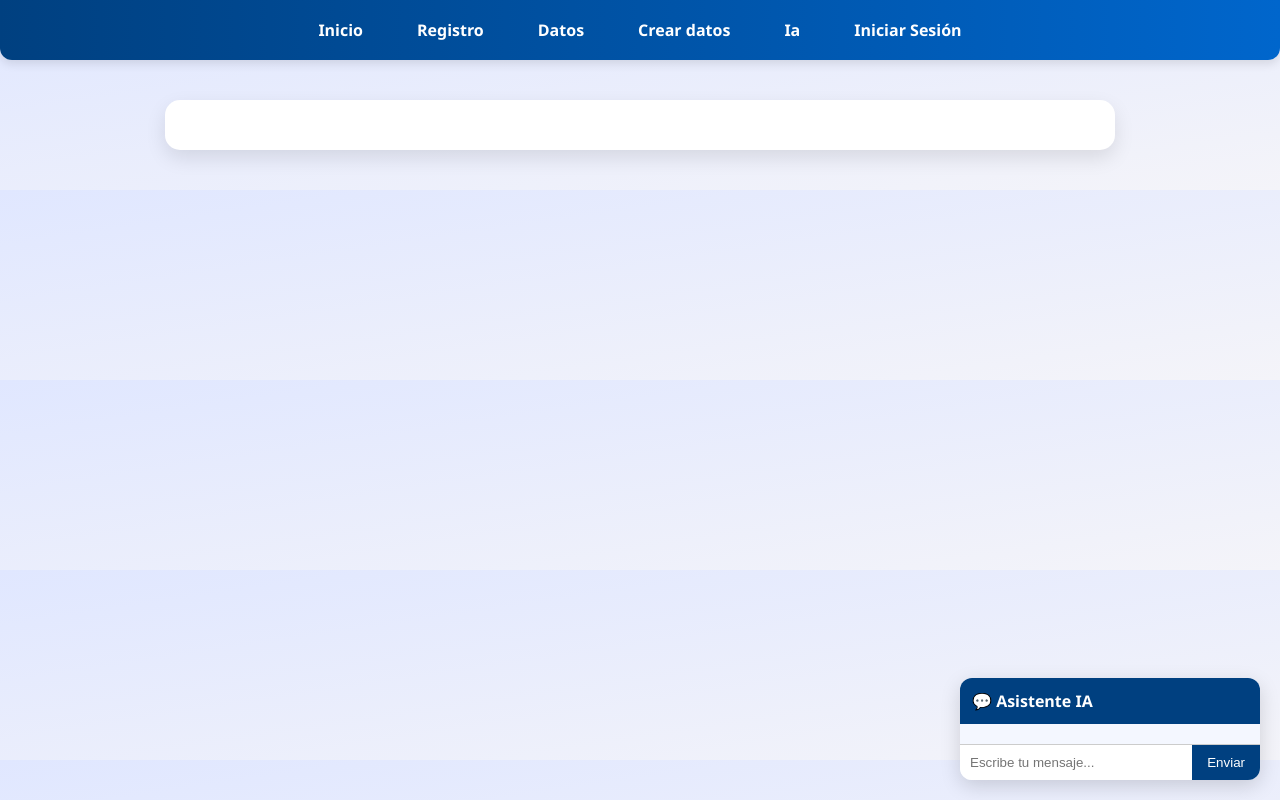
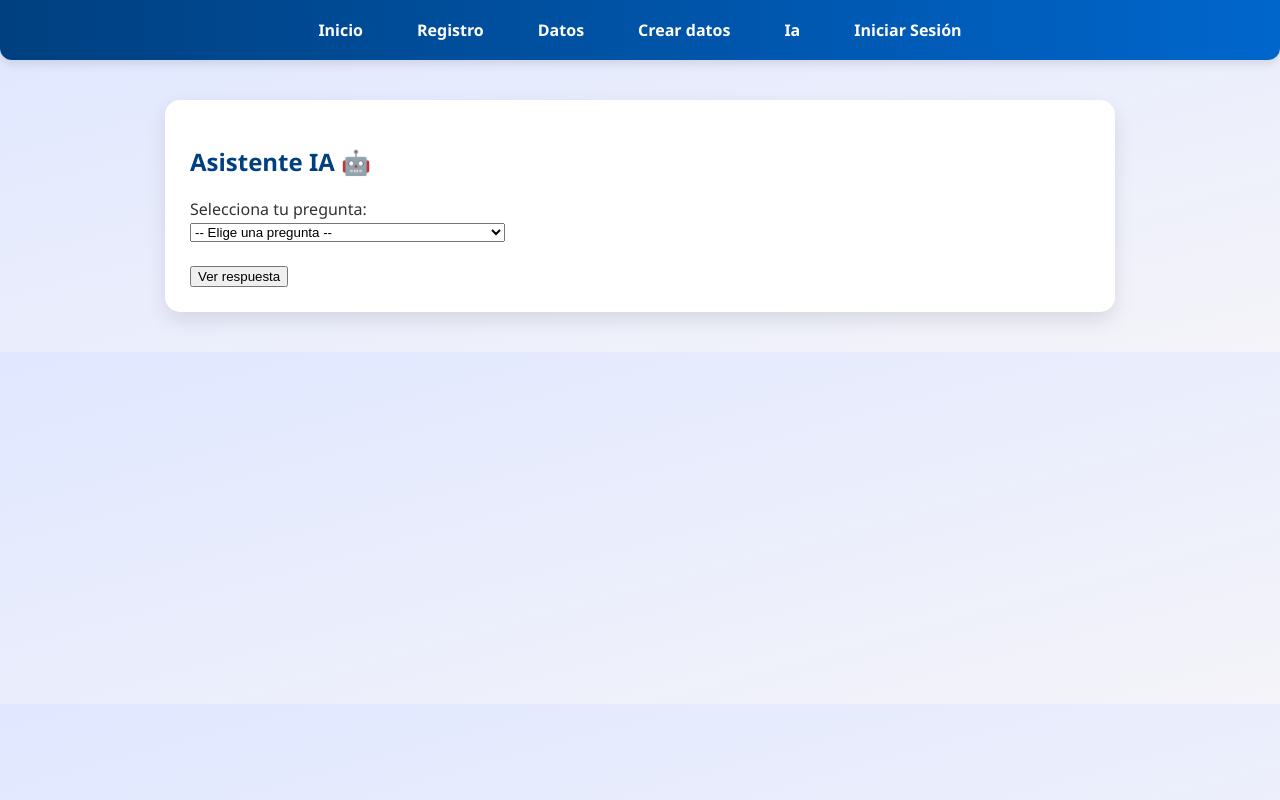
Before and after one commit to fernandaespinel549-droid/Plataforma, a Django app: page /ai_chat/ in a window 1280 px wide. Run offline with Django 5.2, Linux system fonts and the light colour scheme.

Commit message:
pro
yecto

```diff
--- a/Empresa/models.py
+++ b/Empresa/models.py
@@ -8,7 +8,7 @@ class Datos(models.Model):
     importante = models.BooleanField(default=False)
     user = models.ForeignKey(User, on_delete=models.CASCADE)
     cargo_empleado = models.CharField(max_length=100, null=True, blank=True)
-    cedula = models.CharField(max_length=10, default="0000000000")
+    cedula = models.CharField(max_length=10, default="")
     fecha_ingreso = models.DateField(null=True, blank=True)
     salario = models.DecimalField(max_digits=10, decimal_places=2, null=True, blank=True)
 
--- a/Empresa/templates/ai_chat.html
+++ b/Empresa/templates/ai_chat.html
@@ -1,100 +1,23 @@
 {% extends 'bases.html' %}
 
 {% block content %}
-<div id="ai-chat-widget">
-    <div id="chat-header">💬 Asistente IA</div>
-    <div id="chat-body">
-        {% if respuesta %}
-            <div class="chat-message ai-message">{{ respuesta }}</div>
-        {% endif %}
-    </div>
-    <form id="chat-form" method="post">
-        {% csrf_token %}
-        <input type="text" name="pregunta" placeholder="Escribe tu mensaje..." autocomplete="off" required>
-        <button type="submit">Enviar</button>
-    </form>
+<h2>Asistente IA 🤖</h2>
+<form method="post">
+  {% csrf_token %}
+  <label for="pregunta">Selecciona tu pregunta:</label><br>
+  <select name="pregunta" required>
+    <option value="">-- Elige una pregunta --</option>
+    <option value="¿Cómo creo un nuevo usuario?">¿Cómo creo un nuevo usuario?</option>
+     <option value="¿Cómo agrego un nuevo empleado?">¿Cómo agrego un nuevo empleado?</option>
+     <option value="¿En donde veo el nuevo empleado que agregue?">¿En donde veo el nuevo empleado que agregue?</option>
+  </select><br><br>
+  <button type="submit">Ver respuesta</button>
+</form>
+
+{% if respuesta %}
+<h3>Respuesta:</h3>
+<div style="padding:10px; background:#f4f4f4; border-radius:5px;">
+  {{ respuesta }}
 </div>
-
-<style>
-    /* Widget flotante */
-    #ai-chat-widget {
-        position: fixed;
-        bottom: 20px;
-        right: 20px;
-        width: 300px;
-        background: #f4f7ff;
-        border-radius: 12px;
-        box-shadow: 0 6px 20px rgba(0,0,0,0.15);
-        overflow: hidden;
-        font-family: 'Segoe UI', Tahoma, Geneva, Verdana, sans-serif;
-        z-index: 9999;
-    }
-
-    #chat-header {
-        background: #004080;
-        color: white;
-        padding: 12px;
-        font-weight: bold;
-        cursor: pointer;
-    }
-
-    #chat-body {
-        max-height: 250px;
-        overflow-y: auto;
-        padding: 10px;
-    }
-
-    .chat-message {
-        margin: 5px 0;
-        padding: 8px 12px;
-        border-radius: 10px;
-        clear: both;
-    }
-
-    .ai-message {
-        background-color: #e0e7ff;
-        float: left;
-    }
-
-    #chat-form {
-        display: flex;
-        border-top: 1px solid #ccc;
-    }
-
-    #chat-form input[type="text"] {
-        flex: 1;
-        padding: 10px;
-        border: none;
-        border-radius: 0;
-    }
-
-    #chat-form button {
-        background-color: #004080;
-        color: white;
-        border: none;
-        padding: 10px 15px;
-        cursor: pointer;
-        transition: 0.3s;
-    }
-
-    #chat-form button:hover {
-        background-color: #0066cc;
-    }
-</style>
-
-<script>
-    // Scroll automático hacia el último mensaje
-    const chatBody = document.getElementById('chat-body');
-    chatBody.scrollTop = chatBody.scrollHeight;
-
-    // Toggle del widget al hacer click en el header
-    const chatWidget = document.getElementById('ai-chat-widget');
-    const chatHeader = document.getElementById('chat-header');
-    let open = true;
-    chatHeader.onclick = function() {
-        open = !open;
-        chatBody.style.display = open ? 'block' : 'none';
-        document.getElementById('chat-form').style.display = open ? 'flex' : 'none';
-    }
-</script>
+{% endif %}
 {% endblock %}
--- a/Empresa/views.py
+++ b/Empresa/views.py
@@ -85,18 +85,23 @@ def singup(request):
                               {"form": UserCreationForm(),
                                "error":"Error, Las contraseñas no coinciden"})
 
-import openai
-openai.api_key = settings.OPENAI_API_KEY
 
-def ai_assistant(request):
+
+from django.shortcuts import render
+
+# Diccionario de preguntas y respuestas
+FAQ = {
+    "¿Cómo creo un nuevo usuario?": "Para crear un nuevo usuario, ve al panel de registro, completa los campos requeridos y guarda los cambios.",
+"¿Cómo agrego un nuevo empleado?": "Para agregar un nuevo empleado, ve al panel de crear datos, completa los campos requeridos y guarda los cambios.",
+"¿En donde veo el nuevo empleado que agregue?": "Para ver el nuevo empleado que agregaste, ve al panel de Datos, ahí encontrarás todos los datos de los empleados y el nuevo empleado que agregaste.",
+
+    # Agrega más preguntas y respuestas aquí
+}
+
+def generar_respuesta(request):
     respuesta = ""
     if request.method == "POST":
         pregunta = request.POST.get("pregunta")
-        if pregunta:
-            completion = openai.ChatCompletion.create(
-                model="gpt-4",
-                messages=[{"role": "user", "content": pregunta}],
-                max_tokens=200
-            )
-            respuesta = completion.choices[0].message.content
+        respuesta = FAQ.get(pregunta, "No tenemos una respuesta para esa pregunta.")
+
     return render(request, "ai_chat.html", {"respuesta": respuesta})
--- a/P_E/settings.py
+++ b/P_E/settings.py
@@ -125,8 +125,3 @@ STATIC_URL = 'static/'
 # https://docs.djangoproject.com/en/5.2/ref/settings/#default-auto-field
 
 DEFAULT_AUTO_FIELD = 'django.db.models.BigAutoField'
-import os
-from dotenv import load_dotenv
-load_dotenv()
-
-OPENAI_API_KEY = os.getenv("OPENAI_API_KEY")
--- a/P_E/urls.py
+++ b/P_E/urls.py
@@ -25,5 +25,5 @@ urlpatterns = [
     path("signout/", views.signout, name="signout"),
     path("Datos/", views.datos_list, name="Datos"),
     path("crear_datos/", views.crear_datos, name="crear_datos"),
-    path("ai_chat/", views.ai_assistant, name="ai_chat"),
+    path("ai_chat/", views.generar_respuesta, name="ai_chat"),
 ]
```
Also changed, not shown: Empresa/migrations/0013_alter_datos_cedula.py (added), Empresa/migrations/0014_alter_datos_cedula.py (added), Empresa/migrations/0015_alter_datos_cedula.py (added), 1 other file.
